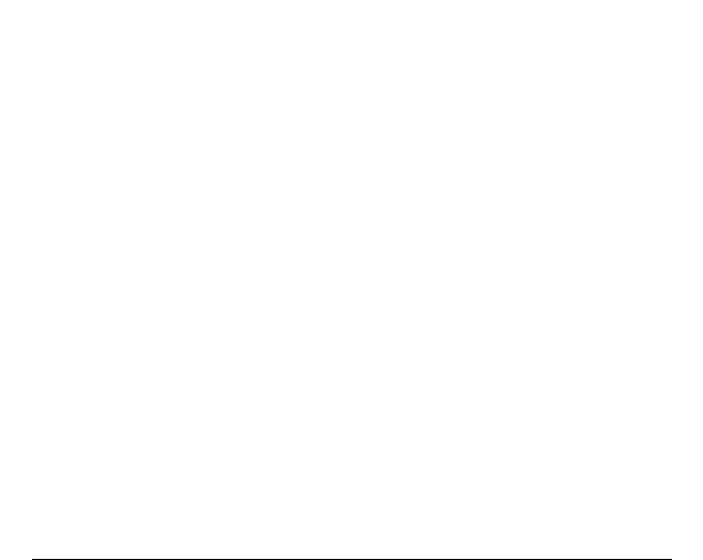
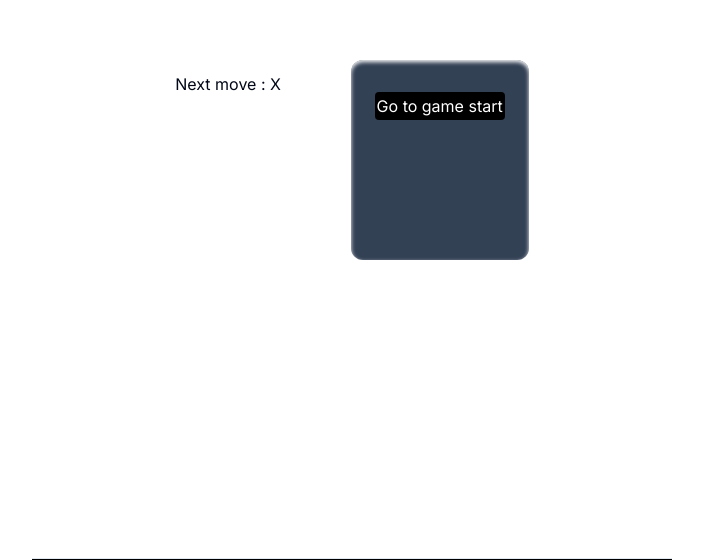
Before and after one commit to Genx-unidirectional/react-nextJs-typeScript-projects, a Next.js app in the folder React-hooks/: page /hookslearn/useEffectHook in a window 1280 px wide. Shown: the part 1872-2432 px from the top of the page, without its empty margins (288-991 px from the left). Built offline with nearby package versions, Linux system fonts and the light colour scheme.

Commit message:
ui improve and bugs fixed

```diff
--- a/React-hooks/src/app/hookslearn/useEffectHook/refinedTicTacToe.tsx
+++ b/React-hooks/src/app/hookslearn/useEffectHook/refinedTicTacToe.tsx
@@ -4,23 +4,60 @@ import {
   BoardProps,
   Squares,
 } from "@/app/lib/hookslearn/useEffect/refinedTicTac";
+import { link } from "fs";
 import { useState } from "react";
 
 const RefinedTicTacToe = () => {
   const [history, setHistory] = useState<(string | null)[][]>([
     Array(9).fill(null),
   ]);
+  const [currentMove, setCurrentMove] = useState<number>(0);
   const [isXNext, setXNext] = useState<boolean>(true);
 
-  const currentSquare = history[history.length - 1];
+  let currentSquare = history[history.length - 1];
 
   function onPlay(squares: Squares) {
     setHistory([...history, squares]);
     setXNext(!isXNext);
   }
+  function jumpTo(move: number) {
+    setHistory([...history.slice(0, move == 0 ? 1 : move + 1)]);
+    setCurrentMove(move);
+  }
+  const winner = calculateWinner(currentSquare);
+  let status;
+  if (winner) {
+    status = "Winner is :" + winner;
+  } else {
+    status = "Next move : " + (isXNext ? "X" : "O");
+  }
+  const moves = history.map((squares, move) => {
+    let description;
+    if (move > 0) {
+      description = "Go to move #" + move;
+    } else {
+      description = "Go to game start";
+    }
+    return (
+      <li key={move}>
+        <button
+          className=" dark:bg-white bg-black mt-2 rounded-sm dark:text-black text-white p-[2px] "
+          onClick={() => jumpTo(move)}
+        >
+          {description}
+        </button>
+      </li>
+    );
+  });
   return (
-    <div>
-      <Board squares={currentSquare} isXNext={isXNext} onPlay={onPlay} />
+    <div className="h-[200px] w-[400px] flex justify-evenly items-center ">
+      <div className="col-start-1 col-end-2 ">
+        <h2>{status}</h2>
+        <Board squares={currentSquare} isXNext={isXNext} onPlay={onPlay} />
+      </div>
+      <div className=" overflow-hidden h-full w-auto overflow-y-scroll bg-slate-700 p-6 rounded-xl shadow-inner shadow-white">
+        <ul className="">{moves}</ul>
+      </div>
     </div>
   );
 };
```
